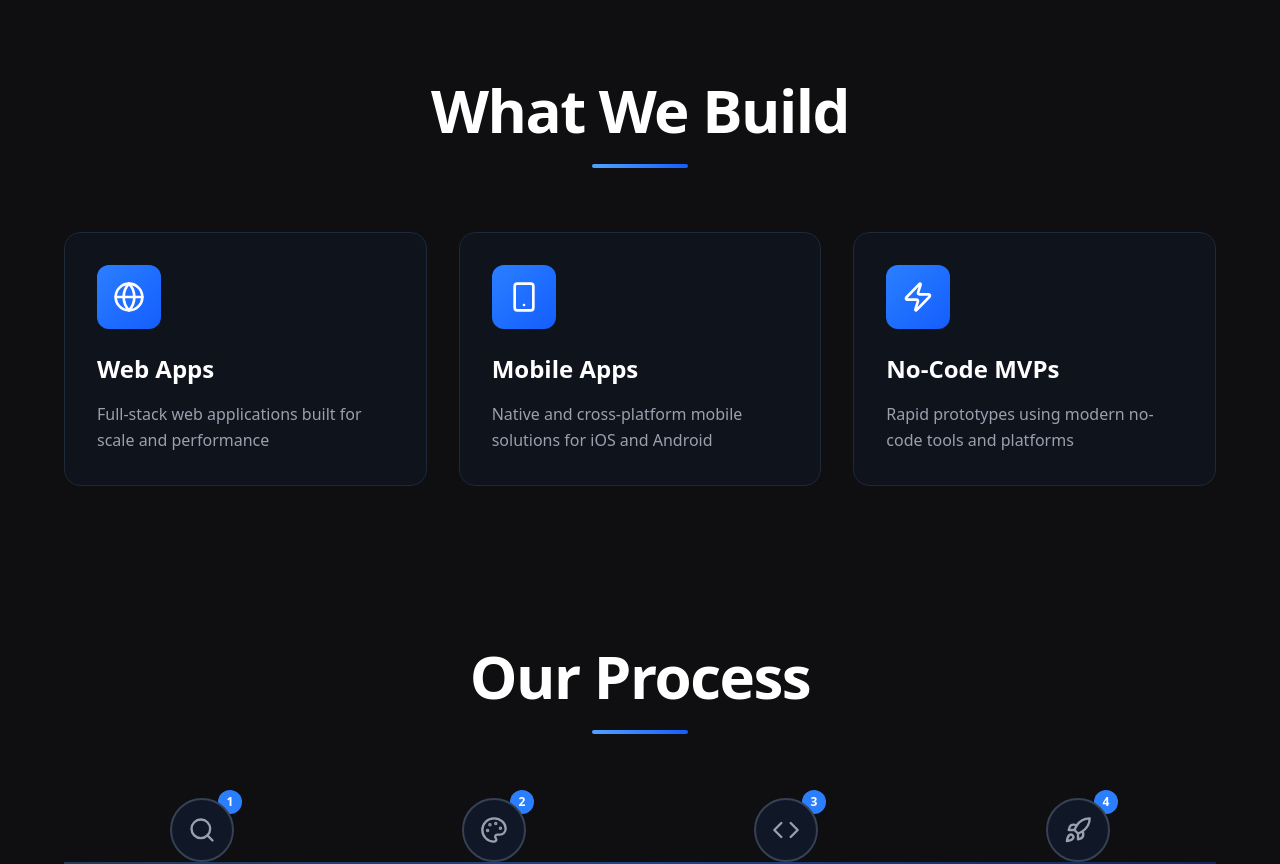
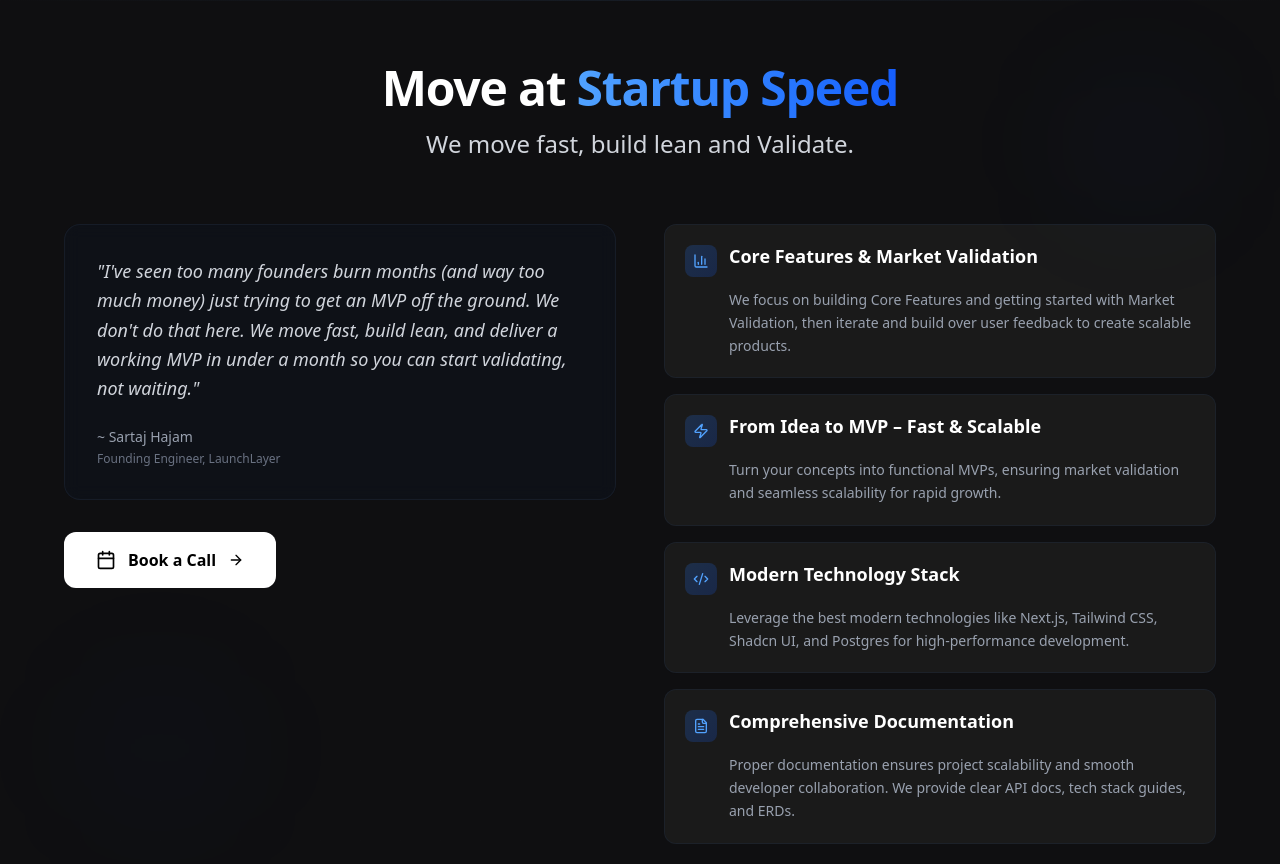
Before and after one commit to sartajhajam/launchlayer, a React (Vite) app in the folder client/: page / in a window 1280 px wide. Shown: the part 800-1664 px from the top of the page. Built offline with nearby package versions, Linux system fonts and the light colour scheme.

Commit message:
added WhyUS

```diff
--- a/client/src/App.jsx
+++ b/client/src/App.jsx
@@ -1,7 +1,7 @@
 import React from 'react';
 import Navbar from './components/Navbar';
 import HeroSection from './components/HeroSection';
-import ServicesSection from './components/ServicesSection';
+import WhyUs from './components/WhyUs';
 import ProcessTimeline from './components/ProcessTimeline';
 import ClientLogos from './components/ClientLogos';
 import Testimonials from './components/Testimonials';
@@ -12,7 +12,8 @@ function App() {
     <div className="font-inter">
       <Navbar />
       <HeroSection />
-      <ServicesSection />
+      <WhyUs />
+
       <ProcessTimeline />
       <ClientLogos />
       <Testimonials />
--- a/client/src/components/HeroSection.jsx
+++ b/client/src/components/HeroSection.jsx
@@ -9,10 +9,10 @@ const HeroSection = () => {
 
   return (
     <>
-      <section className="min-h-screen bg-[#0F0F11] flex items-center justify-center px-4 py-12 pt-20 lg:pt-24">
+      <section className="min-h-screen bg-[#0F0F11] flex items-center justify-center px-4 py-12 pt-20 lg:pt-24 pb-8 lg:pb-12">
         <div className="max-w-4xl mx-auto text-center">
           {/* Main Headline */}
-          <h1 className="text-5xl md:text-7xl lg:text-8xl font-bold text-white mb-8 leading-tight tracking-tight">
+          <h1 className="text-5xl md:text-7xl lg:text-8xl font-bold text-white mb-6 lg:mb-8 leading-tight tracking-tight">
             Build Smart.{' '}
             <span className="text-transparent bg-gradient-to-r from-blue-400 to-blue-600 bg-clip-text">
               Launch Fast.
@@ -20,8 +20,8 @@ const HeroSection = () => {
           </h1>
 
           {/* Subheading */}
-          <p className="text-xl md:text-2xl lg:text-3xl text-gray-300 mb-12 max-w-3xl mx-auto leading-relaxed font-light">
-            We help startups and solo founders launch MVPs in weeks — not months.
+          <p className="text-xl md:text-2xl lg:text-3xl text-gray-300 mb-10 lg:mb-12 max-w-3xl mx-auto leading-relaxed font-light">
+            We build full-stack web and mobile apps in just 21 days — helping startups and solo founders launch MVPs fast, test early, and grow ahead.
           </p>
 
           {/* Call to Action Button */}
@@ -35,7 +35,7 @@ const HeroSection = () => {
           </button>
 
           {/* Subtle accent elements */}
-          <div className="mt-16 flex justify-center space-x-8 opacity-40">
+          <div className="mt-12 lg:mt-16 flex justify-center space-x-8 opacity-40">
             <div className="w-2 h-2 bg-blue-400 rounded-full animate-pulse"></div>
             <div className="w-2 h-2 bg-blue-500 rounded-full animate-pulse" style={{animationDelay: '0.5s'}}></div>
             <div className="w-2 h-2 bg-blue-600 rounded-full animate-pulse" style={{animationDelay: '1s'}}></div>
--- /dev/null
+++ b/client/src/components/WhyUs.jsx
@@ -0,0 +1,194 @@
+import React, { useState } from 'react';
+import { Calendar, ArrowRight, X, BarChart3, Zap, Code2, FileText } from 'lucide-react';
+
+const WhyUs = () => {
+  const [isModalOpen, setIsModalOpen] = useState(false);
+
+  const openModal = () => setIsModalOpen(true);
+  const closeModal = () => setIsModalOpen(false);
+
+  const features = [
+    {
+      icon: BarChart3,
+      title: "Core Features & Market Validation",
+      description: "We focus on building Core Features and getting started with Market Validation, then iterate and build over user feedback to create scalable products."
+    },
+    {
+      icon: Zap,
+      title: "From Idea to MVP – Fast & Scalable",
+      description: "Turn your concepts into functional MVPs, ensuring market validation and seamless scalability for rapid growth."
+    },
+    {
+      icon: Code2,
+      title: "Modern Technology Stack",
+      description: "Leverage the best modern technologies like Next.js, Tailwind CSS, Shadcn UI, and Postgres for high-performance development."
+    },
+    {
+      icon: FileText,
+      title: "Comprehensive Documentation",
+      description: "Proper documentation ensures project scalability and smooth developer collaboration. We provide clear API docs, tech stack guides, and ERDs."
+    }
+  ];
+
+  return (
+    <>
+      <section id="why-us" className="relative bg-[#0F0F11] py-12 lg:py-16 px-4 overflow-hidden">
+        {/* Subtle Section Divider */}
+        <div className="absolute top-0 left-0 right-0 h-px bg-gradient-to-r from-transparent via-gray-800/50 to-transparent"></div>
+
+        {/* Grid Background Pattern */}
+        <div className="absolute inset-0 opacity-[0.02]">
+          <div
+            className="w-full h-full"
+            style={{
+              backgroundImage: `
+                linear-gradient(rgba(255,255,255,0.1) 1px, transparent 1px),
+                linear-gradient(90deg, rgba(255,255,255,0.1) 1px, transparent 1px)
+              `,
+              backgroundSize: '40px 40px'
+            }}
+          />
+        </div>
+
+        <div className="relative max-w-6xl mx-auto">
+          {/* Centered Header Section */}
+          <div className="text-center mb-12 lg:mb-16">
+            <h2 className="text-3xl md:text-4xl lg:text-5xl font-bold text-white mb-4 tracking-tight">
+              Move at{' '}
+              <span className="text-transparent bg-gradient-to-r from-blue-400 to-blue-600 bg-clip-text">
+                Startup Speed
+              </span>
+            </h2>
+
+            <h3 className="text-lg md:text-xl lg:text-2xl text-gray-300 font-medium max-w-2xl mx-auto">
+              We move fast, build lean and Validate.
+            </h3>
+          </div>
+
+          {/* Two Column Layout */}
+          <div className="grid lg:grid-cols-2 gap-8 lg:gap-12 items-start">
+
+            {/* Left Column - Quote Section */}
+            <div className="space-y-6">
+              <div className="bg-gray-900/30 backdrop-blur-sm border border-gray-800/50 rounded-2xl p-6 lg:p-8">
+                <blockquote className="text-base md:text-lg text-gray-300 leading-relaxed font-light italic mb-6">
+                  "I've seen too many founders burn months (and way too much money) just trying to get an MVP off the ground. We don't do that here. We move fast, build lean, and deliver a working MVP in under a month so you can start validating, not waiting."
+                </blockquote>
+
+                {/* Author Signature */}
+                <div className="space-y-1">
+                  <p className="text-gray-400 text-sm font-medium">
+                    ~ Sartaj Hajam
+                  </p>
+                  <p className="text-gray-500 text-xs">
+                    Founding Engineer, LaunchLayer
+                  </p>
+                </div>
+              </div>
+
+              {/* CTA Button */}
+              <div className="pt-2">
+                <button
+                  onClick={openModal}
+                  className="group relative inline-flex items-center gap-3 bg-white hover:bg-gray-100 text-black px-6 py-3 md:px-8 md:py-4 rounded-xl font-semibold text-base transition-all duration-300 transform hover:scale-105 hover:shadow-xl hover:shadow-white/10"
+                >
+                  <Calendar className="w-5 h-5" />
+                  Book a Call
+                  <ArrowRight className="w-4 h-4 transition-transform group-hover:translate-x-1" />
+                </button>
+              </div>
+            </div>
+
+            {/* Right Column - Feature Cards */}
+            <div className="space-y-4">
+              {features.map((feature, index) => {
+                const IconComponent = feature.icon;
+                return (
+                  <div
+                    key={index}
+                    className="group relative bg-[#1a1a1a] backdrop-blur-sm border border-gray-800/50 rounded-xl p-4 lg:p-5 transition-all duration-300 hover:transform hover:scale-[1.02] hover:shadow-xl hover:shadow-blue-500/10 hover:border-blue-500/30 hover:bg-[#1f1f1f]"
+                    style={{
+                      animationDelay: `${index * 0.1}s`,
+                      animationFillMode: 'both'
+                    }}
+                  >
+                    {/* Icon and Title */}
+                    <div className="flex items-start space-x-3 mb-3">
+                      <div className="w-8 h-8 bg-gradient-to-br from-blue-500/20 to-blue-600/20 rounded-lg flex items-center justify-center group-hover:from-blue-500/30 group-hover:to-blue-600/30 transition-all duration-300 flex-shrink-0">
+                        <IconComponent className="w-4 h-4 text-blue-400 group-hover:text-blue-300 transition-colors duration-300" />
+                      </div>
+                      <h4 className="text-base md:text-lg font-semibold text-white leading-tight group-hover:text-blue-100 transition-colors duration-300">
+                        {feature.title}
+                      </h4>
+                    </div>
+
+                    {/* Description */}
+                    <p className="text-sm text-gray-400 leading-relaxed pl-11 group-hover:text-gray-300 transition-colors duration-300">
+                      {feature.description}
+                    </p>
+
+                    {/* Hover Glow Effect */}
+                    <div className="absolute inset-0 rounded-xl bg-gradient-to-r from-blue-500/5 to-blue-600/5 opacity-0 group-hover:opacity-100 transition-opacity duration-300 pointer-events-none"></div>
+                  </div>
+                );
+              })}
+            </div>
+          </div>
+        </div>
+
+        {/* Subtle Decorative Elements */}
+        <div className="absolute top-20 right-20 w-32 h-32 bg-blue-500/5 rounded-full blur-3xl"></div>
+        <div className="absolute bottom-20 left-20 w-40 h-40 bg-blue-600/3 rounded-full blur-3xl"></div>
+      </section>
+
+      {/* Calendly Modal */}
+      {isModalOpen && (
+        <div className="fixed inset-0 z-50 flex items-center justify-center">
+          {/* Backdrop */}
+          <div
+            className="absolute inset-0 bg-black/70 backdrop-blur-sm"
+            onClick={closeModal}
+          ></div>
+
+          {/* Modal Content */}
+          <div className="relative bg-white rounded-2xl shadow-2xl w-full max-w-4xl mx-4 h-[80vh] max-h-[800px] overflow-hidden">
+            {/* Close Button */}
+            <button
+              onClick={closeModal}
+              className="absolute top-4 right-4 z-10 bg-gray-100 hover:bg-gray-200 rounded-full p-2 transition-colors"
+            >
+              <X className="w-6 h-6 text-gray-600" />
+            </button>
+
+            {/* Calendly Iframe */}
+            <iframe
+              src="https://calendly.com/your-username/discovery-call"
+              className="w-full h-full border-0"
+              title="Book Discovery Call"
+            ></iframe>
+          </div>
+        </div>
+      )}
+
+      <style jsx>{`
+        @keyframes fade-in-up {
+          from {
+            opacity: 0;
+            transform: translateY(15px);
+          }
+          to {
+            opacity: 1;
+            transform: translateY(0);
+          }
+        }
+
+        .animate-fade-in-up {
+          animation: fade-in-up 0.5s ease-out;
+          opacity: 0;
+        }
+      `}</style>
+    </>
+  );
+};
+
+export default WhyUs;
```
